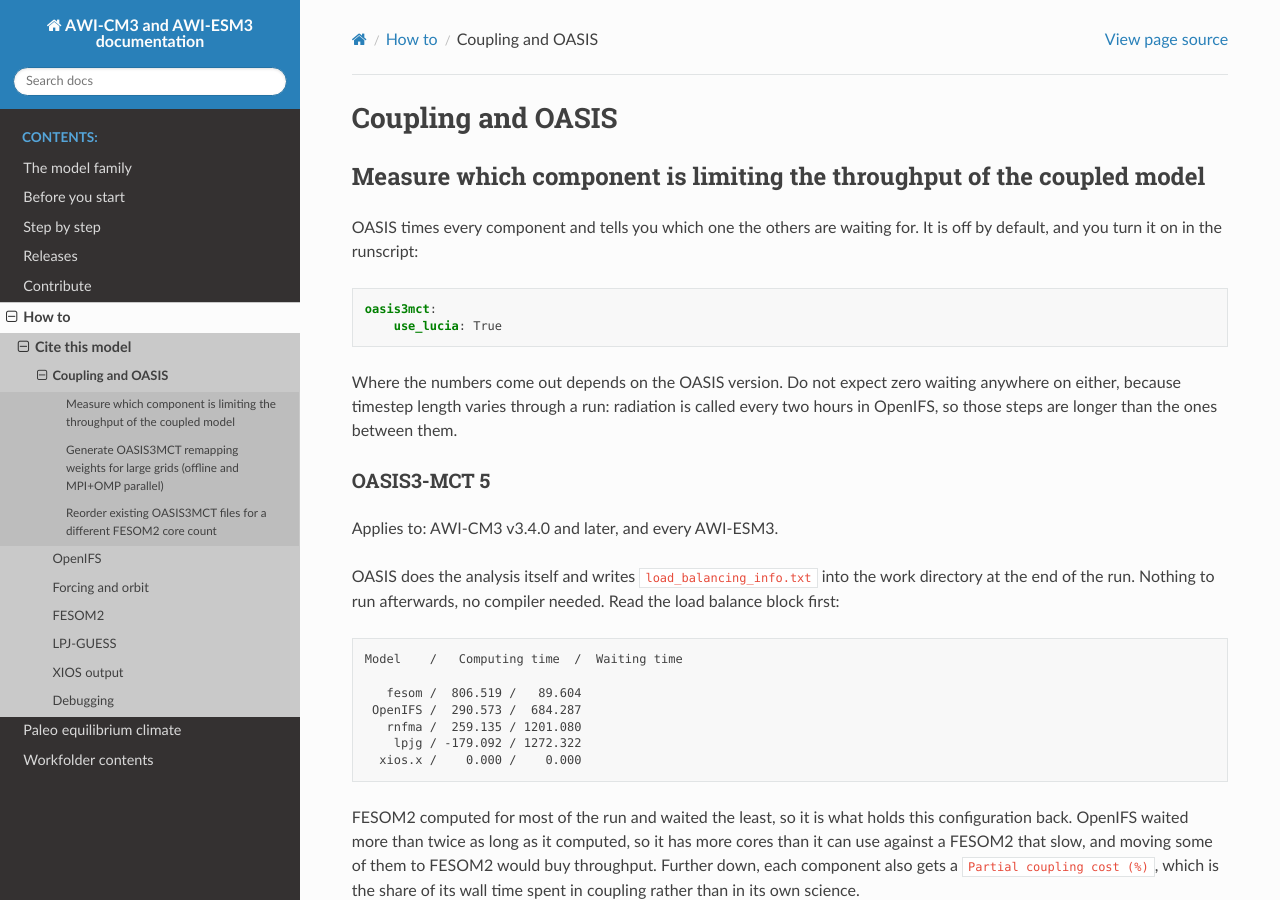
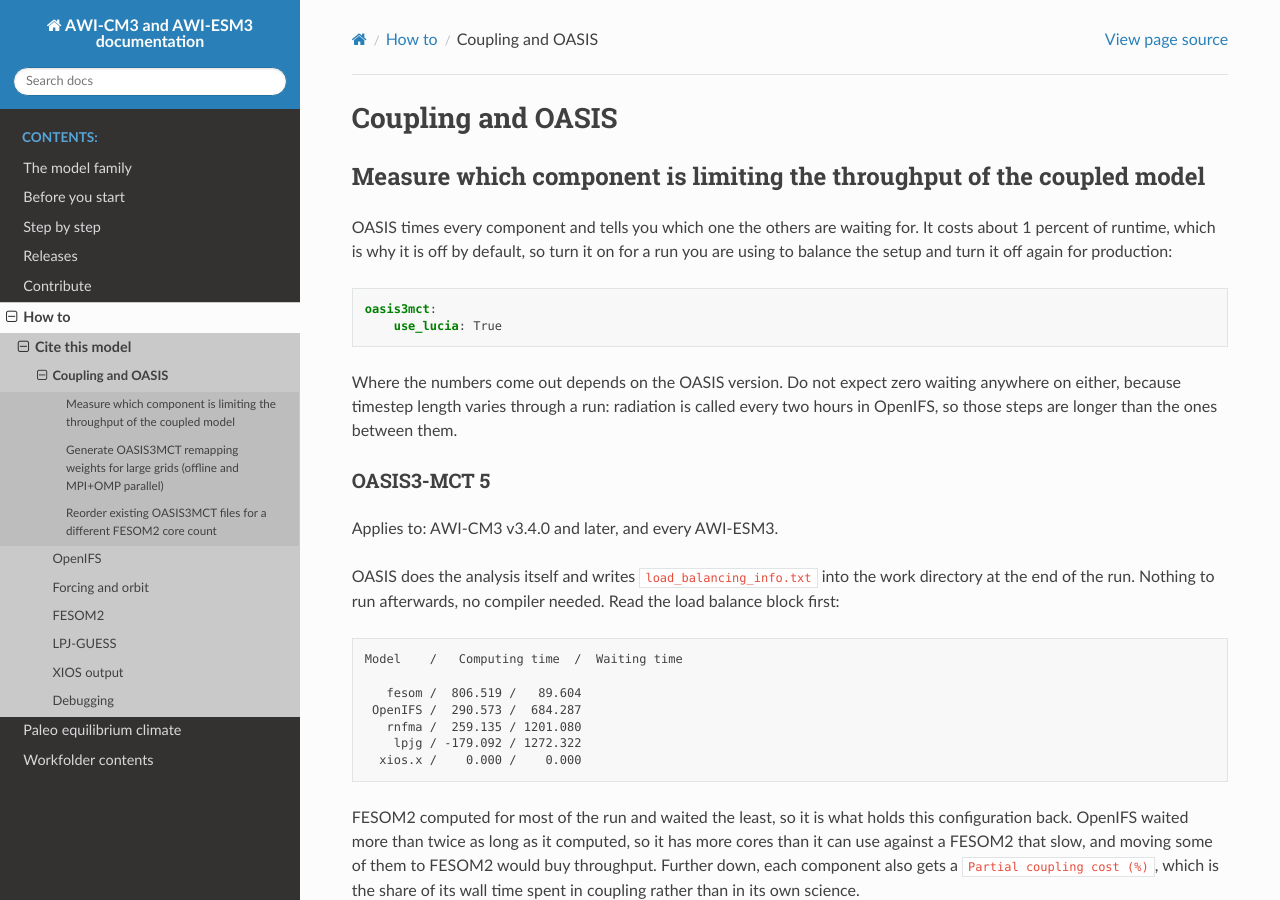
Before and after one commit to AWI-ESM/documentation_AWI-CM3, a Sphinx documentation site: the page built from source/how_to/coupling_oasis.rst, in a window 1280 px wide and 900 px high. Built offline with Sphinx 7.4.7 and the Read the Docs theme 3.1.0, drawn with Linux system fonts in a browser that asks for light colours.

Commit message:
Say what lucia costs and why it is off by default

```diff
--- a/source/how_to/coupling_oasis.rst
+++ b/source/how_to/coupling_oasis.rst
@@ -5,7 +5,7 @@ Coupling and OASIS
 Measure which component is limiting the throughput of the coupled model
 =======================================================================
 
-OASIS times every component and tells you which one the others are waiting for. It is off by default, and you turn it on in the runscript:
+OASIS times every component and tells you which one the others are waiting for. It costs about 1 percent of runtime, which is why it is off by default, so turn it on for a run you are using to balance the setup and turn it off again for production:
 
 .. code-block:: yaml
 
```
